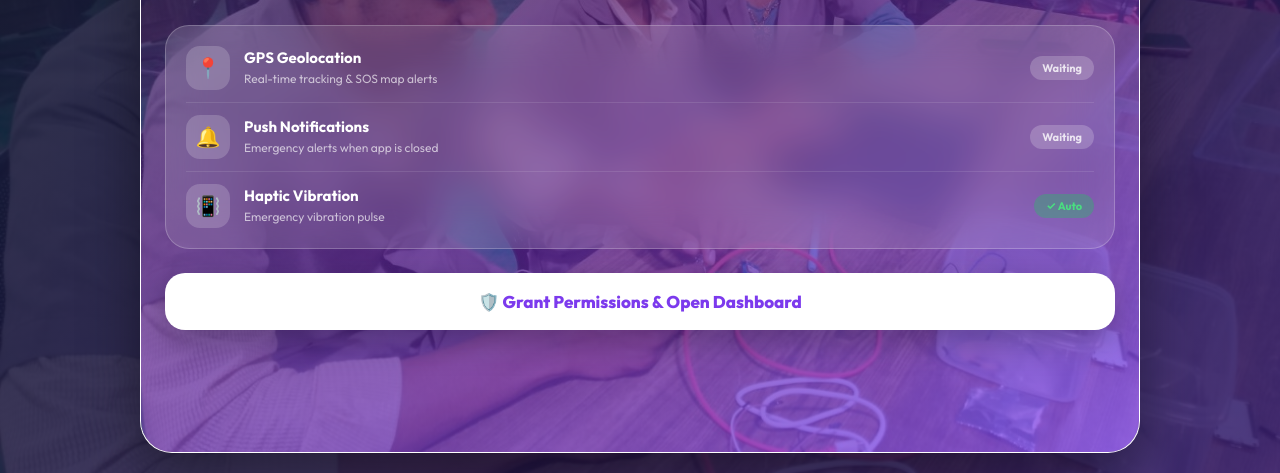
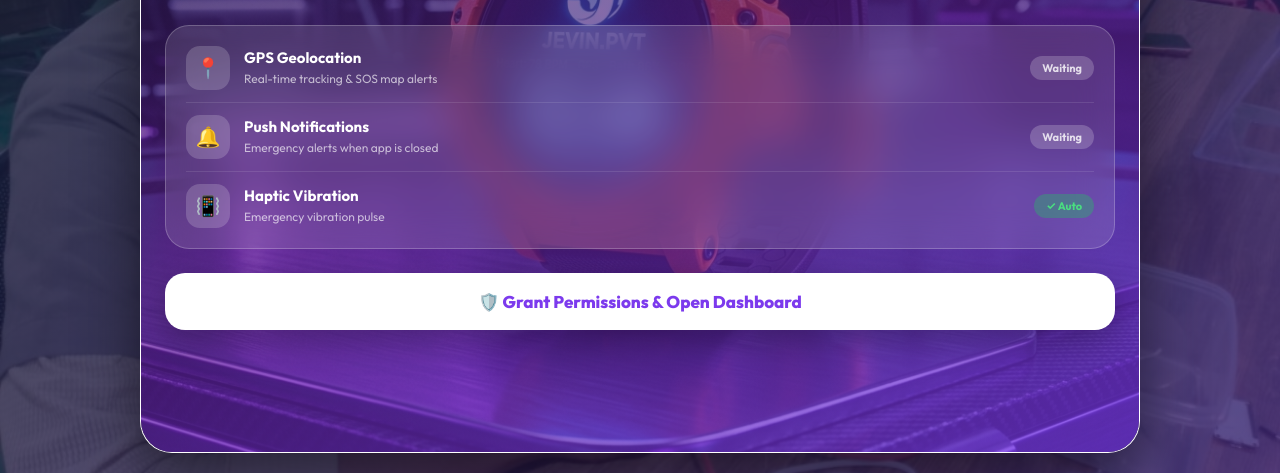
Before and after one commit to Logajevin/Women-safetyWatch, a website: page index.html in a window 1280 px wide. Shown: the part 327-800 px from the top of the page. Drawn offline with nearby package versions, Linux system fonts and the light colour scheme.

Commit message:
fix: Set watch hero for opening splash screen and team lab photo as desktop web backdrop

```diff
--- a/index.html
+++ b/index.html
@@ -17,7 +17,7 @@
   <link rel="preconnect" href="https://fonts.gstatic.com" crossorigin>
   <link href="https://fonts.googleapis.com/css2?family=Outfit:wght@300;400;500;600;700;800;900&display=swap" rel="stylesheet">
   <link rel="stylesheet" href="https://unpkg.com/leaflet@1.9.4/dist/leaflet.css" crossorigin=""/>
-  <link rel="stylesheet" href="style.css?v=20260729_v22">
+  <link rel="stylesheet" href="style.css?v=20260729_v23">
 </head>
 <body>
 
--- a/style.css
+++ b/style.css
@@ -66,18 +66,18 @@ body {
   transition: max-width 0.3s ease;
 }
 
-/* LAPTOP & DESKTOP BETTER VIEW (Responsive Grid with Team 8 Lab Background) */
+/* LAPTOP & DESKTOP BETTER VIEW (Responsive Grid with Team 8 Lab Photo Background) */
 @media (min-width: 768px) {
   body {
     padding: 20px 0;
-    background: linear-gradient(135deg, rgba(15, 23, 42, 0.85), rgba(46, 16, 101, 0.82)), url('team_lab_photo.jpg') center/cover fixed no-repeat;
+    background: linear-gradient(135deg, rgba(15, 23, 42, 0.75), rgba(46, 16, 101, 0.75)), url('team_lab_photo.jpg') center/cover fixed no-repeat;
   }
   .mobile-wrapper {
     max-width: 1000px;
     min-height: calc(100dvh - 40px);
     border-radius: 32px;
-    border: 1px solid rgba(255, 255, 255, 0.2);
-    box-shadow: 0 25px 60px rgba(0, 0, 0, 0.4);
+    border: 1px solid rgba(255, 255, 255, 0.25);
+    box-shadow: 0 25px 60px rgba(0, 0, 0, 0.5);
     backdrop-filter: blur(10px);
   }
   .hero-cards-grid {
@@ -94,13 +94,13 @@ body {
 }
 
 /* ═══════════════════════════════════════════
-   PERMISSION SPLASH SCREEN
+   PERMISSION SPLASH SCREEN (Watch Hero Background)
 ═══════════════════════════════════════════ */
 #splash {
   position: absolute;
   inset: 0;
   z-index: 9999;
-  background: linear-gradient(160deg, rgba(15, 23, 42, 0.65) 0%, rgba(88, 28, 135, 0.68) 50%, rgba(124, 58, 237, 0.72) 100%), url('team_lab_photo.jpg') center/cover no-repeat;
+  background: linear-gradient(160deg, rgba(15, 23, 42, 0.65) 0%, rgba(88, 28, 135, 0.65) 50%, rgba(124, 58, 237, 0.7) 100%), url('jev_watch_hero.png') center/cover no-repeat;
   display: flex;
   flex-direction: column;
   align-items: center;
@@ -234,7 +234,7 @@ body {
 
 /* ── HEADER WITH PURPLE GRADIENT & HERO OVERLAY ── */
 .header-hero {
-  background: linear-gradient(150deg, rgba(60, 20, 120, 0.88) 0%, rgba(109, 40, 217, 0.86) 50%, rgba(139, 92, 246, 0.88) 100%), url('team_lab_photo.jpg') center/cover no-repeat;
+  background: linear-gradient(150deg, rgba(60, 20, 120, 0.92) 0%, rgba(109, 40, 217, 0.9) 50%, rgba(139, 92, 246, 0.92) 100%), url('jev_watch_hero.png') center/cover no-repeat;
   padding: 44px 20px 20px;
   position: relative;
 }
```
